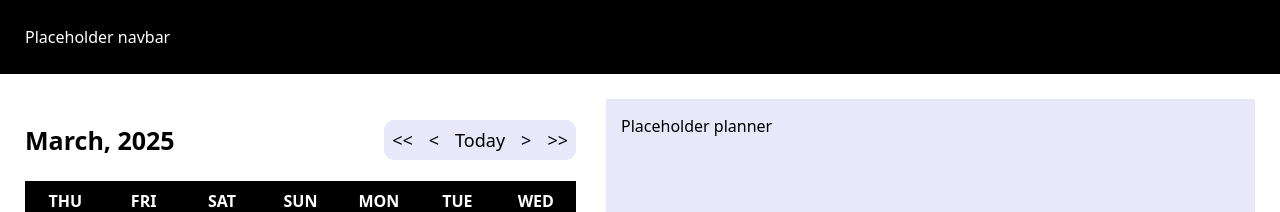
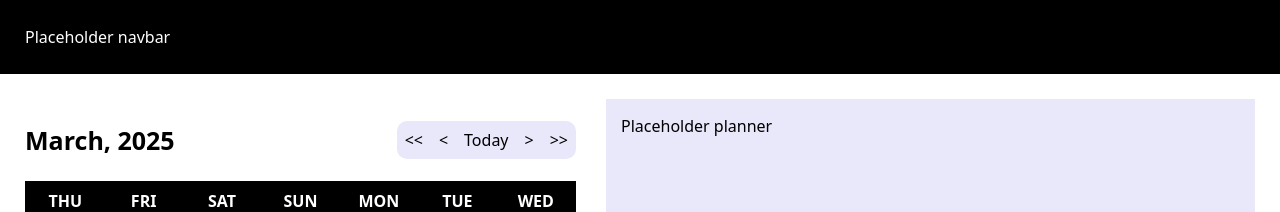
Before and after one commit to jubrito/planner-with-calendar, a React (Vite) app: page / in a window 1280 px wide. Shown: the top 212 px of the page. Built offline with nearby package versions, Linux system fonts and the light colour scheme.

Commit message:
style: change calenadar header direction when screen size is compact

```diff
--- a/src/components/Calendar/CalendarMenu/_calendar-menu.module.scss
+++ b/src/components/Calendar/CalendarMenu/_calendar-menu.module.scss
@@ -1,4 +1,5 @@
-@use "../../../styles/_variables.scss" as variables;
+@use "../../../styles/variables" as variables;
+@use "../../../styles/mixins" as mixins;
 
 .updateCalendarContainer {
   border-radius: 10px;
@@ -15,6 +16,10 @@
   button {
     padding: variables.$small-gap;
   }
+
+  @include mixins.media-for-compact-calendar {
+    flex-direction: column;
+  }
 }
 
 .monthLabel {
--- a/src/components/Calendar/UpdateCalendarButton/_update-calendar-button.module.scss
+++ b/src/components/Calendar/UpdateCalendarButton/_update-calendar-button.module.scss
@@ -1,10 +1,11 @@
-@use "../../../styles/_variables.scss" as variables;
+@use "../../../styles/_variables" as variables;
 
 .updateCalendar {
   background-color: transparent;
   color: variables.$black-color;
-  font-size: variables.$h2-size;
+  font-size: variables.$h3-size;
   margin: variables.$smaller-gap;
+  padding: 3px;
 
   &:hover {
     border-color: transparent;
--- a/src/styles/_variables.scss
+++ b/src/styles/_variables.scss
@@ -10,6 +10,7 @@ $blue-yonder-color: #5072a7;
 $h1-size: 25px;
 $h1-padding: 5px;
 $h2-size: 18px;
+$h3-size: 16px;
 
 // Spacing
 $outer-spacing: 25px;
```
